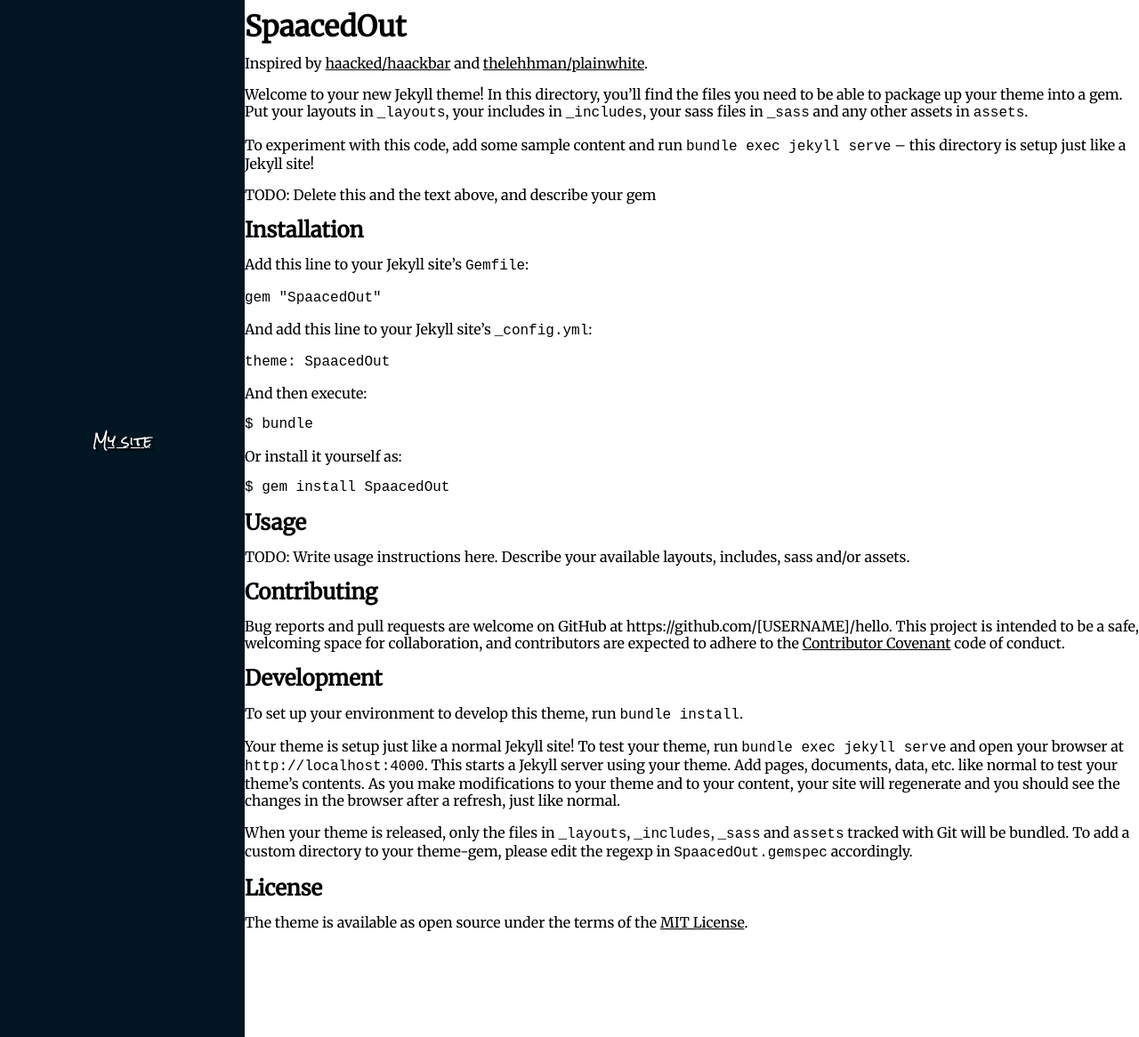
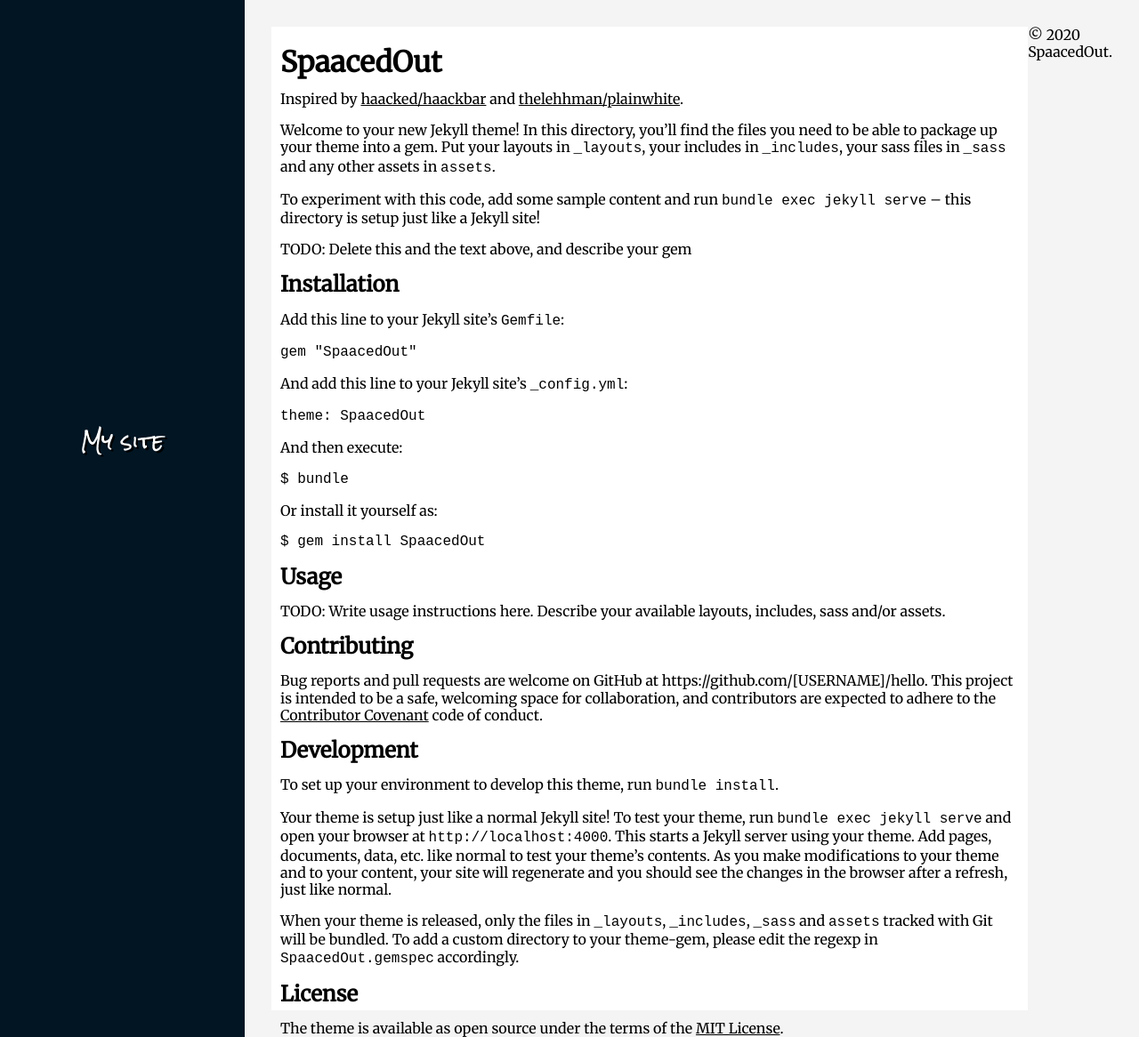
Before and after one commit to jasongaylord/SpaacedOut, a Jekyll site: the page built from README.md, in a window 1280 px wide and 1166 px high. Shown: the whole window at 89% size. Built offline with Jekyll 4.4.1, drawn with Linux system fonts in a browser that asks for light colours; our own code applies the rules of GitHub Pages for plain Markdown files.

Commit message:
Updated styles

```diff
--- a/_layouts/default.html
+++ b/_layouts/default.html
@@ -8,8 +8,7 @@
             <div class="wrapper">
                 {{ content }}
             </div>
+            {% include footer.html %}
         </main>
-
-        {% include footer.html %}
     </body>
 </html>
--- a/_sass/core/footer.scss
+++ b/_sass/core/footer.scss
@@ -0,0 +1 @@
+footer { }
--- a/_sass/core/header.scss
+++ b/_sass/core/header.scss
@@ -16,8 +16,13 @@ header {
       max-width: 285px;
     }
 
+    a, a:active, a:hover, a:visited {
+        text-decoration: none;
+    }
+
     .site-title {
         font-family: $font-site-title;
+        font-size: $size-standard-font*1.4;
         color: $color-white;
         text-shadow: 0.15rem 0.15rem #000;
     }
--- a/_sass/core/main.scss
+++ b/_sass/core/main.scss
@@ -1,7 +1,18 @@
 main.page-content {
+    background-color: #f4f4f4;
+    padding: 15px;
+    display: flex;
+
     @media screen and (min-width: $media-breakpoint-md-min) {
       max-width: calc(100% - #{$size-about-pane});
       margin-left: $size-about-pane;
       width: 100%;
+      padding: 30px;
+      height: 100vh;
+    }
+
+    .wrapper {
+        background-color: $color-white;
+        padding: 10px;
     }
 }
```
